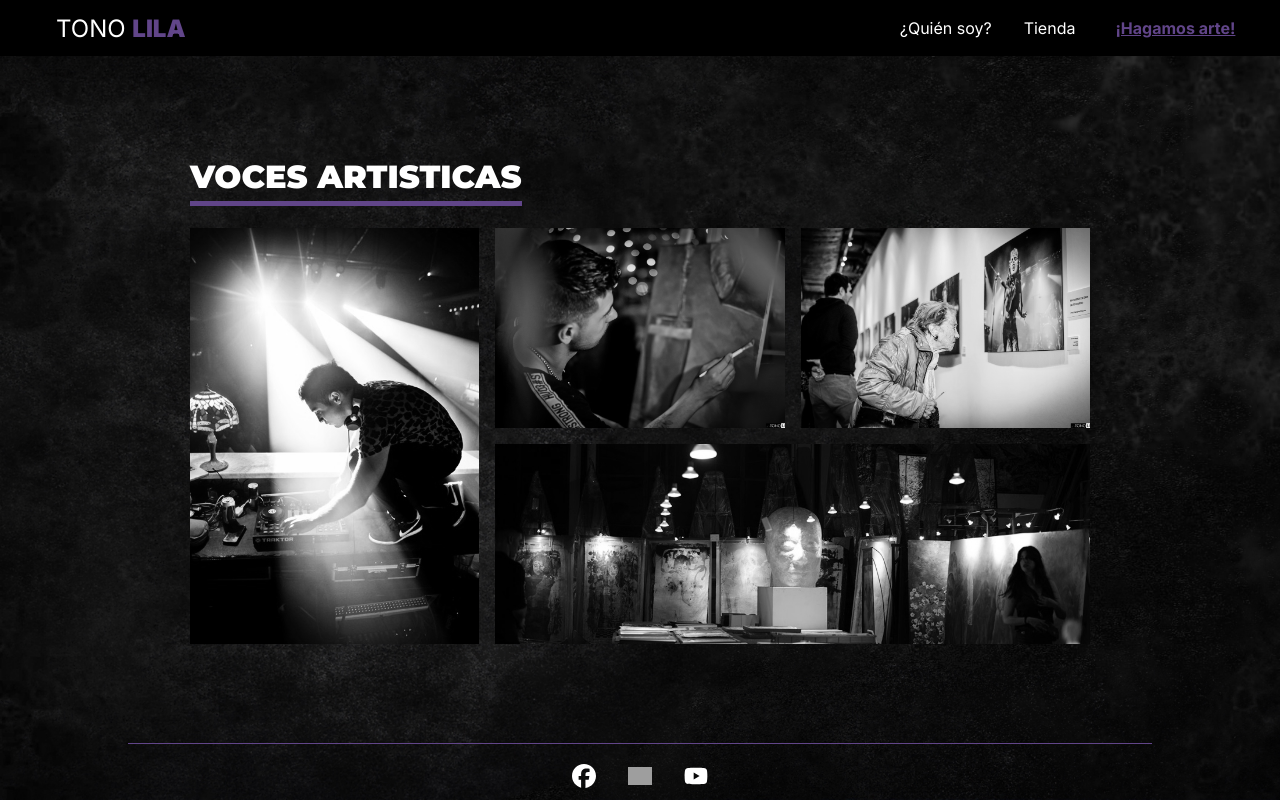
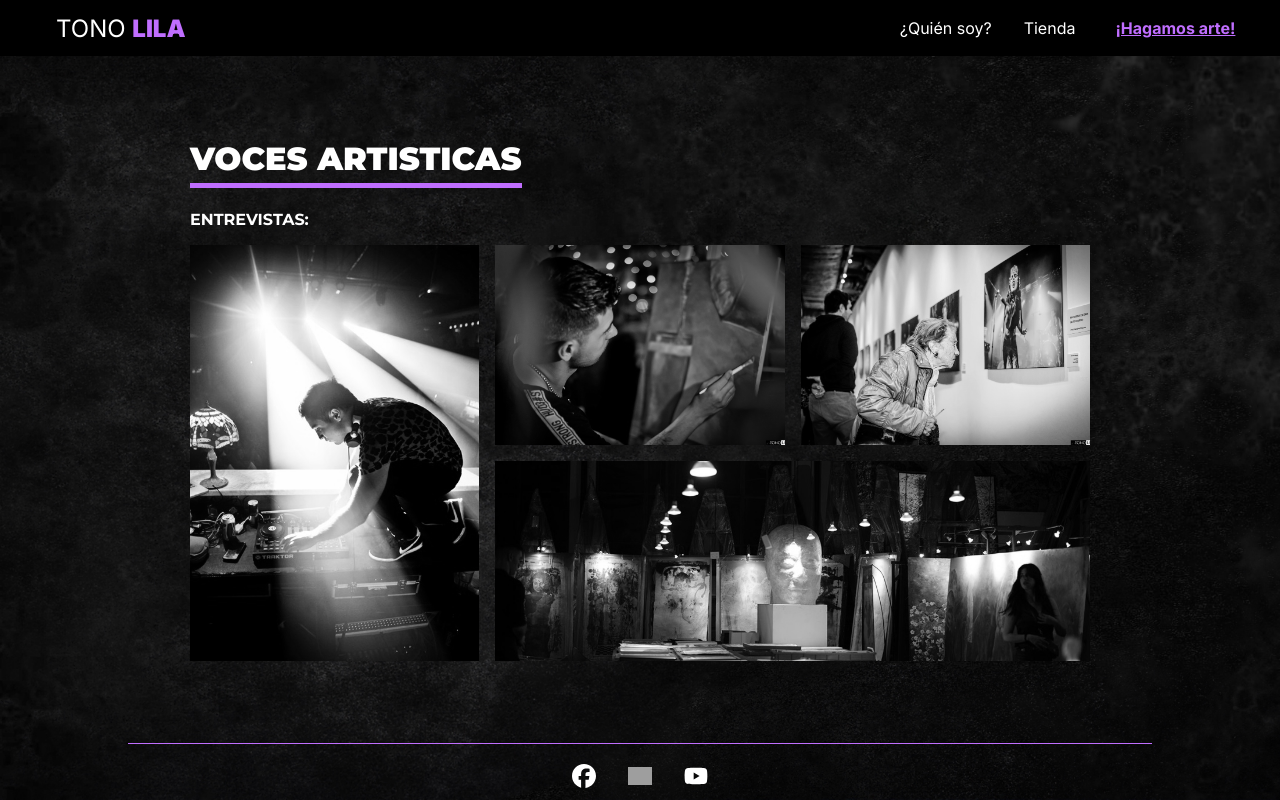
Before and after one commit to tonoLila/tonoLilaweb, a React (Vite) app: page /voces in a window 1280 px wide. Built offline with nearby package versions, Linux system fonts and the light colour scheme; grey boxes are pictures that could not be loaded.

Commit message:
cambios en voces

```diff
--- a/src/components/Wheel.jsx
+++ b/src/components/Wheel.jsx
@@ -158,7 +158,7 @@ const Wheel = ({ currentSection, onPrev, onNext, wheelActive }) => {
             className={isActive ? "active" : ""}
             opacity="1"
             d="M860.277 105.06L773.973 342.147C770.891 350.612 762.07 355.496 753.239 353.708C751.815 353.423 750.389 353.148 748.948 352.894C727.755 349.157 706.802 349.61 686.935 353.64C678.07 355.441 669.202 350.594 666.117 342.09L579.878 105.116C576.276 95.2308 581.821 84.4245 591.917 81.4587C675.614 56.9017 764.79 56.8676 848.244 81.3856C858.33 84.3505 863.878 95.1547 860.281 105.037L860.277 105.06Z"
-            fill="#614589"
+            fill="#C06EFF"
           />
           <IconWheel currentSection={currentSection} />
         </motion.g>
--- a/src/index.css
+++ b/src/index.css
@@ -6,8 +6,8 @@
     box-sizing: border-box;
     font-family: Inter, sans-serif;
     scrollbar-width: none;
-    --primary-color: #614589;
-    --secondary-color: #C06EFF;
+    --primary-color: #C06EFF;
+    --secondary-color: #614589;
     --third-color: #ddc4f7;
 
     ::-webkit-scrollbar {
--- a/src/pages/Voces.jsx
+++ b/src/pages/Voces.jsx
@@ -9,26 +9,19 @@ const voces = () => {
     <div className={styles.voces_container}>
       <div className={styles.wrapper}>
         <h1 className={styles.title}>Voces Artisticas</h1>
+        <h2 className={styles.sub_title}>Entrevistas:</h2>
         <section className={styles.cards_container}>
           <div className={styles.first_card}>
-            <Cards imageUrl="1" text="Entrevistas a músicos" link="tonolila" />
+            <Cards imageUrl="1" text="Música" link="tonolila" />
           </div>
           <div className={styles.second_card}>
-            <Cards
-              imageUrl="2"
-              text="Entrevistas a artistas plasticos"
-              link="tonolila"
-            />
+            <Cards imageUrl="2" text="Diseño" link="tonolila" />
           </div>
           <div className={styles.third_card}>
-            <Cards imageUrl="3" text="Otras entrevistas" link="tonolila" />
+            <Cards imageUrl="3" text="Otras" link="tonolila" />
           </div>
           <div className={styles.fourth_card}>
-            <Cards
-              imageUrl="4"
-              text="Entrevistas a escultores"
-              link="tonolila"
-            />
+            <Cards imageUrl="4" text="Artes visuales" link="tonolila" />
           </div>
         </section>
       </div>
--- a/src/styles/cards.module.css
+++ b/src/styles/cards.module.css
@@ -26,6 +26,7 @@
     font-size: 2vw;
     font-weight: bold;
     text-shadow: 0 2px 1px #000;
+    text-transform: uppercase;
 }
 
 .image_container {
--- a/src/styles/voces.module.css
+++ b/src/styles/voces.module.css
@@ -7,6 +7,15 @@
     font-size: 2rem;
     font-weight: 900;
     margin-bottom: 2rem;
+}
+
+.sub_title {
+    color: #fff;
+    text-transform: uppercase;
+    margin-bottom: 1rem;
+    font-size: 1rem;
+    font-family: 'Montserrat', sans-serif;
+    font-weight: 700;
 }
 
 .title::after {
@@ -26,6 +35,7 @@
     flex-direction: column;
     justify-content: center;
     align-items: center;
+    margin: 0 auto;
 }
 
 .cards_container {
@@ -82,7 +92,6 @@
 
 @media(min-width:1601px) {
     .title {
-        margin-bottom: 4rem;
         font-size: 2.5rem;
     }
 
```
